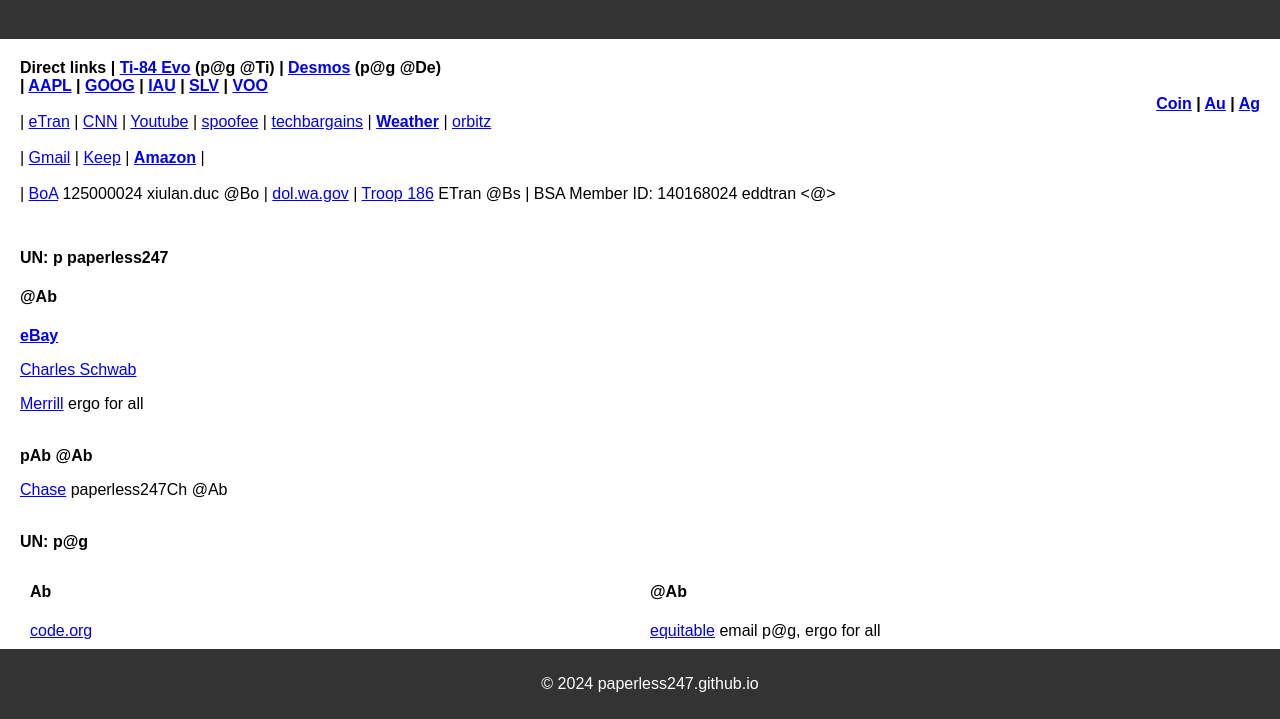
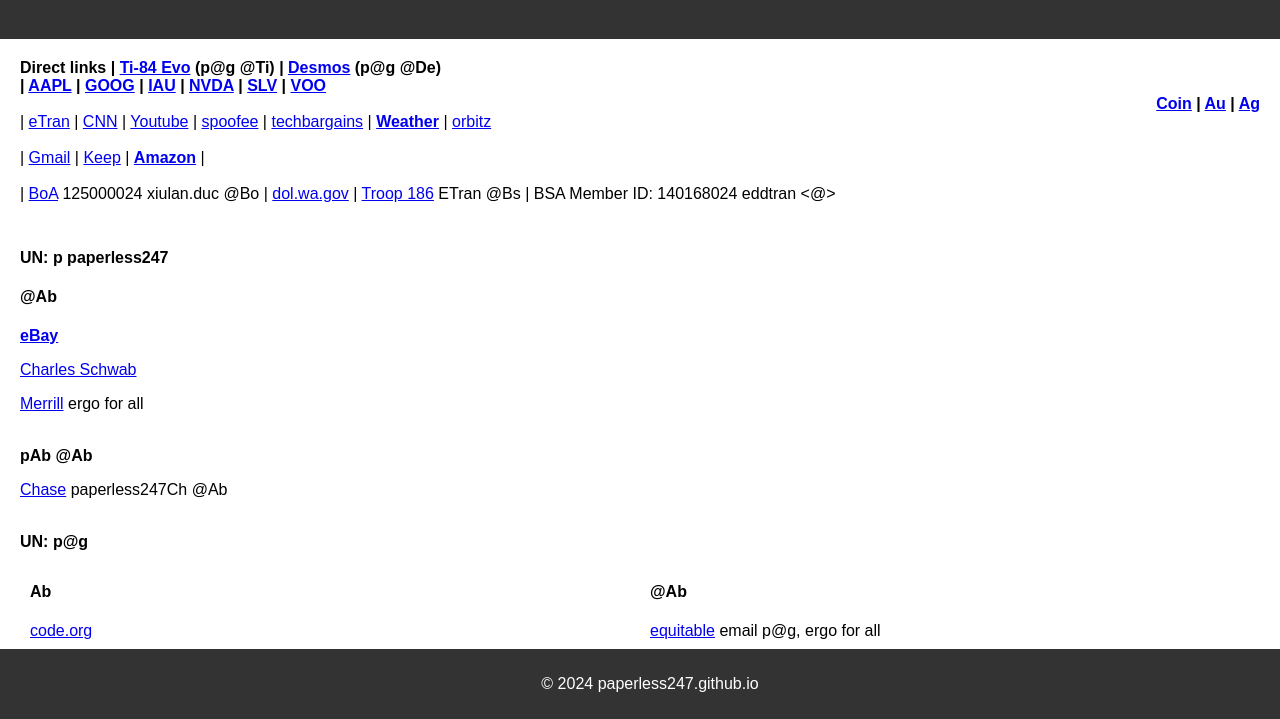
Before and after one commit to paperless247/paperless247.github.io, a plain HTML site: page onlyMe.html in a window 1280 px wide. Shown: the part 81-800 px from the top of the page. Drawn offline with Linux system fonts and the light colour scheme.

Commit message:
Add NVDA link to onlyMe.html

```diff
--- a/onlyMe.html
+++ b/onlyMe.html
@@ -22,6 +22,7 @@
        | <a href="https://www.google.com/search?q=aapl" target="_blank">AAPL</a>
        | <a href="https://www.google.com/search?q=goog+stock" target="_blank">GOOG</a>
        | <a href="https://www.google.com/search?q=iau" target="_blank">IAU</a>
+       | <a href="https://www.google.com/search?q=nvda" target="_blank">NVDA</a>
        | <a href="https://www.google.com/search?q=slv" target="_blank">SLV</a>
        | <a href="https://www.google.com/search?q=voo" target="_blank">VOO</a>
        <br>
```
